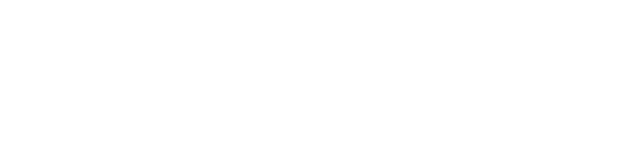
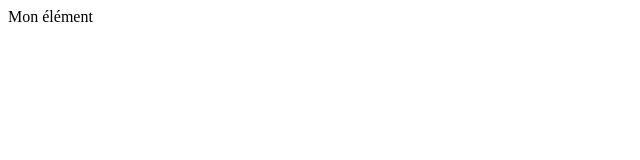
Before and after one commit to ipante/exemple_d3, a plain HTML site: page index.html in a window 1280 px wide. Shown: the whole page, without its empty margins (0-640 px from the left). Drawn offline with Linux system fonts and the light colour scheme.

Commit message:
Update index.html

```diff
--- a/index.html
+++ b/index.html
@@ -7,6 +7,6 @@
     <title>Ma première visualisation d3.js</title>
 </head>
 <body>
-
+    <div>Mon élément</div>
 </body>
 </html>
```
